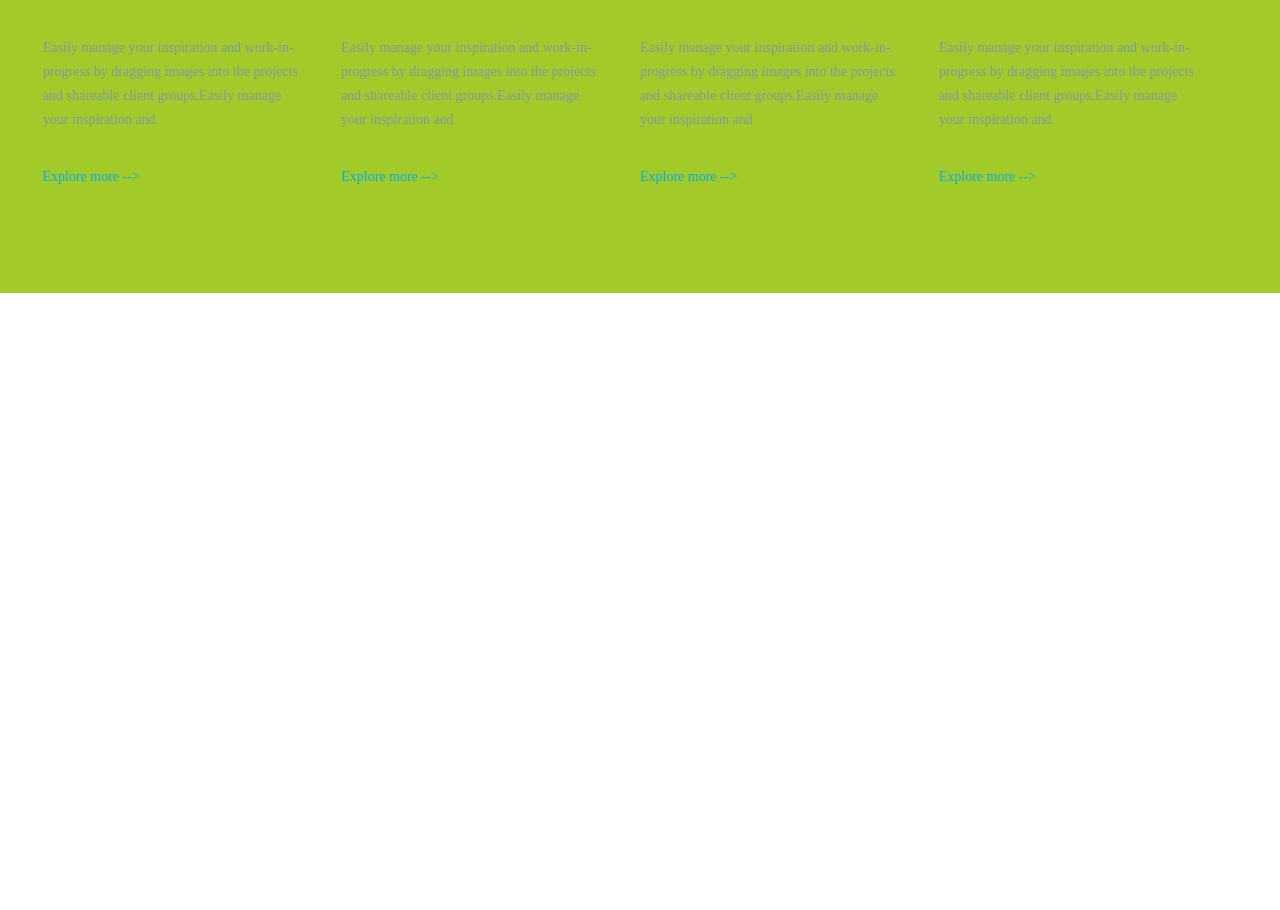
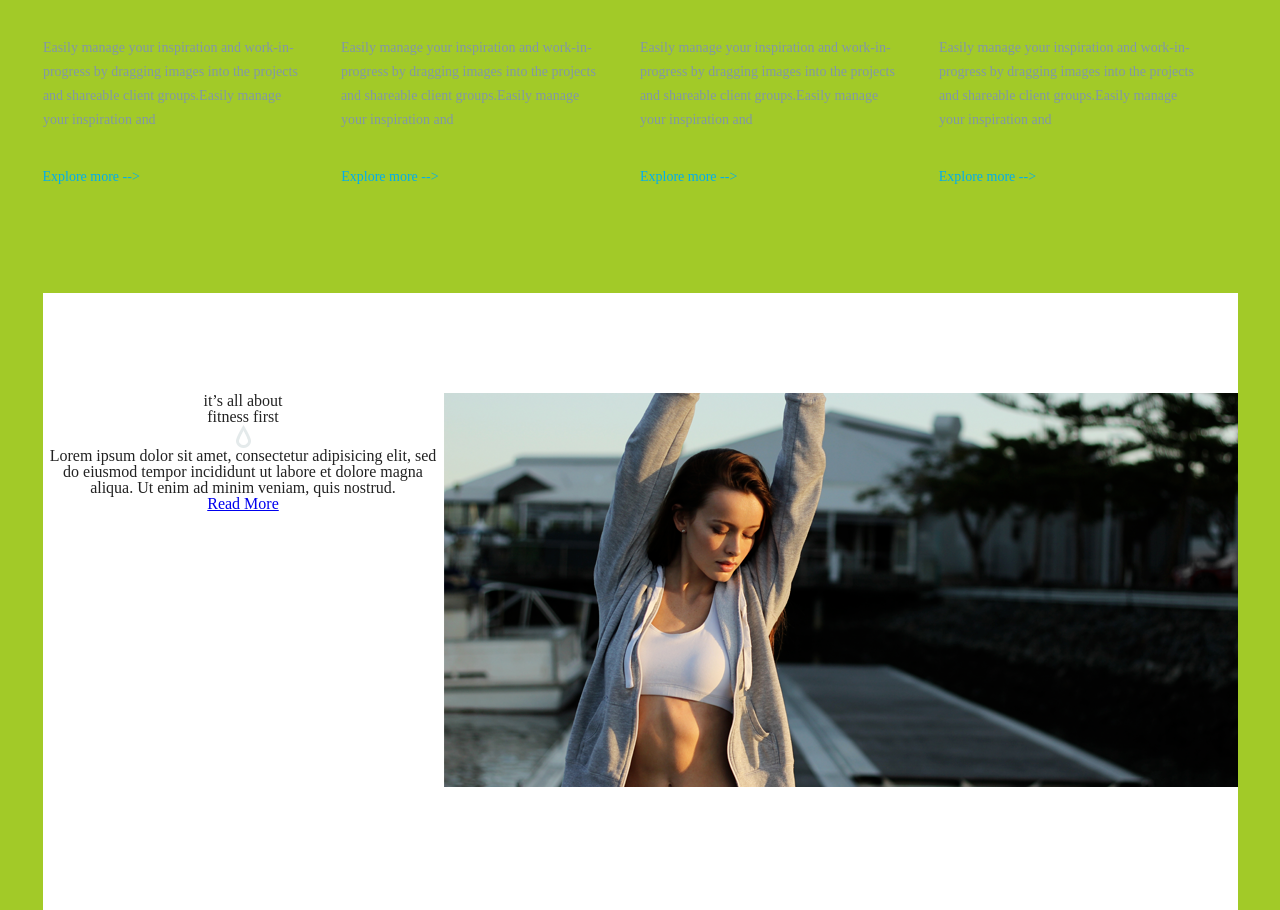
Before and after one commit to Stan0men/Stan0men.github.io, a plain HTML site: page fitness_psd/index.html in a window 1280 px wide. Shown: the part 997-1907 px from the top of the page. Before the commit the page ends 1290 px from the top, so only its background shows below. Drawn offline with Linux system fonts and the light colour scheme.

Commit message:
started grid with articles

```diff
--- a/fitness_psd/index.html
+++ b/fitness_psd/index.html
@@ -45,7 +45,7 @@
         </div>
     </div>
     <!--/header-->
-    <article>
+    <article><!--article-->
         <div class="row">
             <div class="article__wrapper">
                 <div class="article__wrapper-item">
@@ -120,8 +120,34 @@
                     </div>
                 </div>
             </div>
+            <div class="grid__wrappper">
+                <div class="grid__wrapper-item">
+                    <div class="item__content">
+                        <div class="grid__first-slogan">
+                            <p>it’s all about</p>
+                        </div>
+                        <div class="grid__second-slogan">
+                            <p>fitness first</p>
+                        </div>
+                        <div class="grid__logo">
+                            <img src="img/teardrop.png" alt="avokado">
+                        </div>
+                        <div class="grid__article">
+                            <p>Lorem ipsum dolor sit amet, consectetur adipisicing elit,
+                                sed do eiusmod tempor incididunt ut labore et dolore magna aliqua.
+                                Ut enim ad minim veniam, quis nostrud.</p>
+                        </div>
+                        <div class="grid__link">
+                            <a href="javascript:void (0)">Read More</a>
+                        </div>
+                    </div>
+                    <div class="item__img">
+                        <img src="img/grid-1-green.png" alt="samka">
+                    </div>
+                </div>
+            </div>
         </div>
-    </article>
+    </article><!--/article-->
 </div>
 <!--/container-->
 </body>
--- a/fitness_psd/style.css
+++ b/fitness_psd/style.css
@@ -181,3 +181,23 @@ article {
     line-height: 32px;
     text-align: left;
 }
+/*grid__wrapper*/
+
+.grid__wrappper {
+    padding-top: 100px;
+    padding-bottom: 100px;
+    background-color: #ffffff;
+    display: flex;
+    flex-direction: column;
+}
+.grid__wrapper-item {
+    display: flex;
+    flex-direction: row;
+}
+
+.item__content {
+text-align: center;
+}
+.item-img {
+
+}
```
